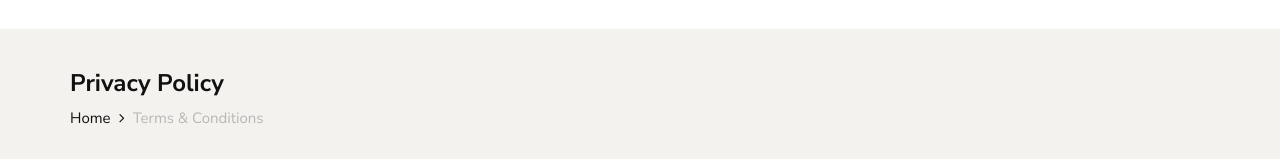
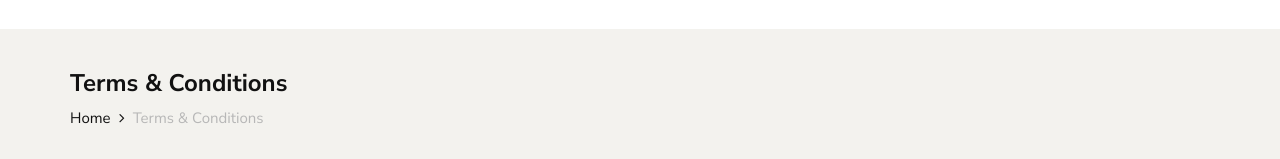
Before and after one commit to earthyweaves/earthyweaves.github.io, a plain HTML site: page terms&conditions.html in a window 1280 px wide. Shown: the part 130-289 px from the top of the page. Drawn offline with Linux system fonts and the light colour scheme.

Commit message:
Update terms&conditions.html

```diff
--- a/terms&conditions.html
+++ b/terms&conditions.html
@@ -137,7 +137,7 @@
             <div class="row">
                 <div class="col-lg-12">
                     <div class="breadcrumb__text">
-                        <h4>Privacy Policy</h4>
+                        <h4>Terms & Conditions</h4>
                         <div class="breadcrumb__links">
                             <a href="./index.html">Home</a>
                             <span>Terms & Conditions</span>
```
